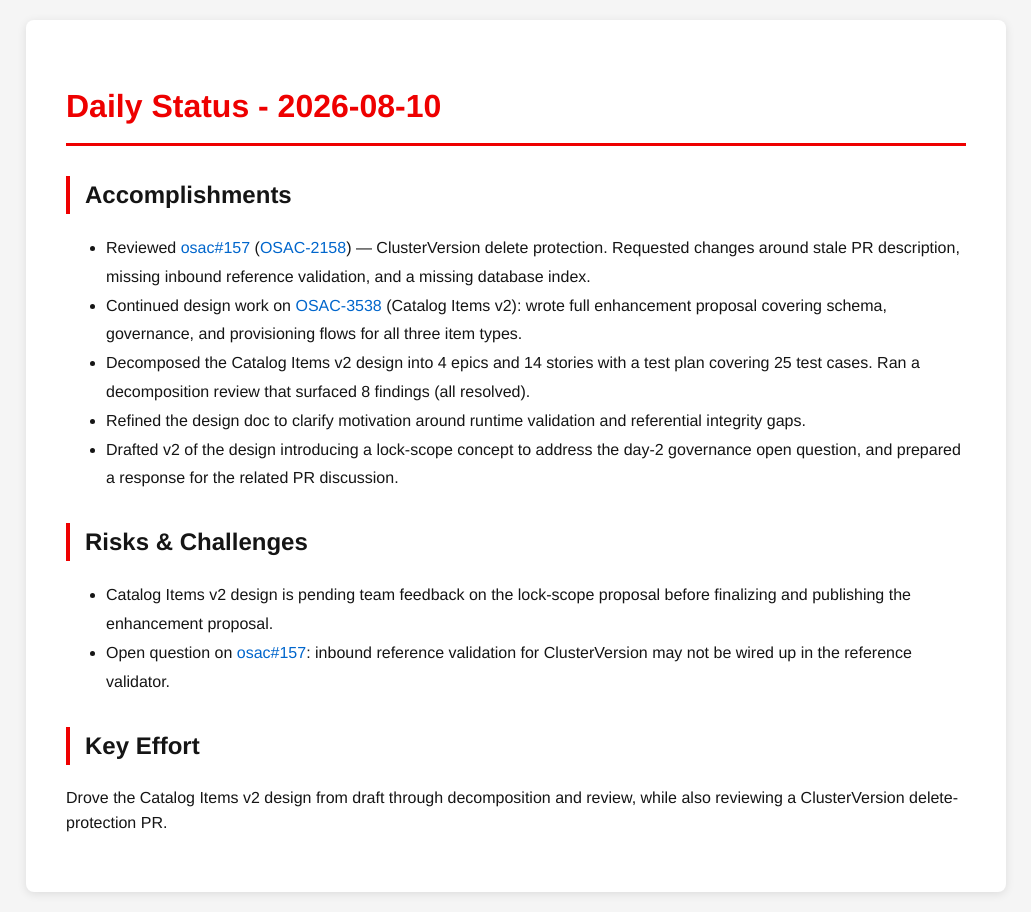
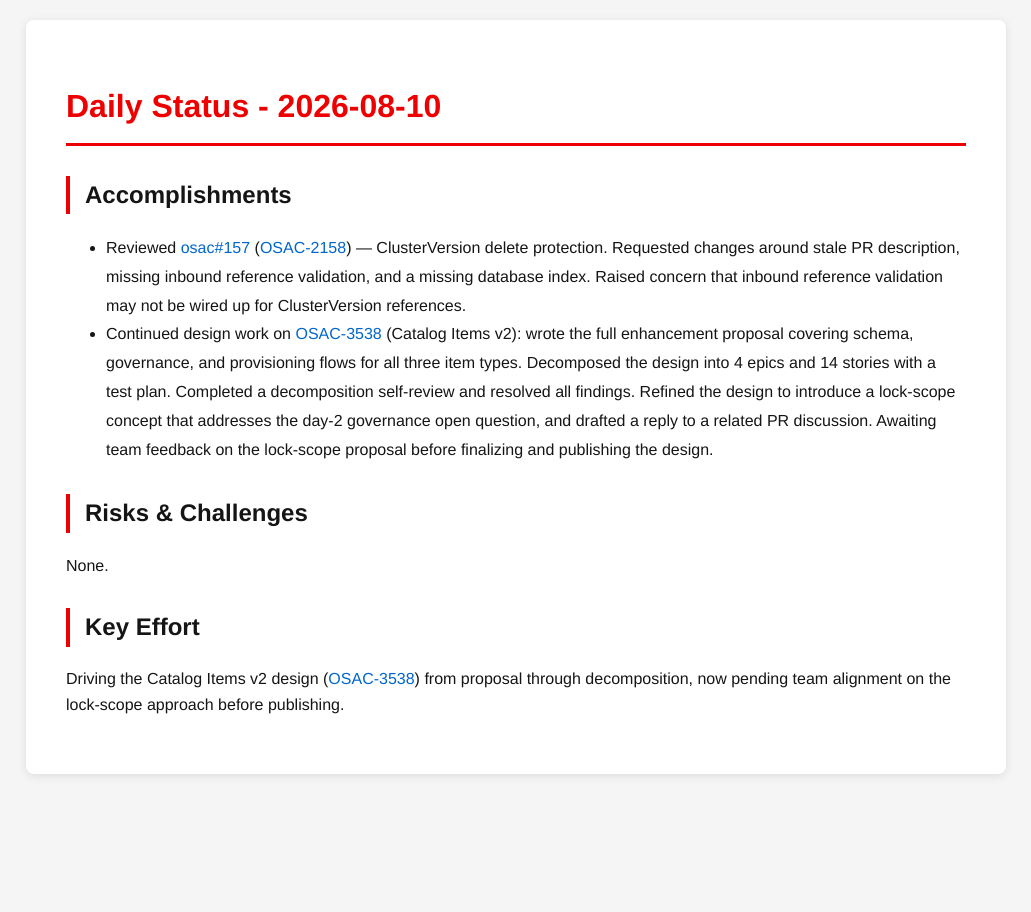
Before and after one commit to tzvatot/daily-status, a Jekyll site: the page built from 2026-08-10.md, in a window 1280 px wide. Shown: the whole page, without its empty margins (124-1155 px from the left). Built offline with Jekyll 4.4.1, drawn with Linux system fonts in a browser that asks for light colours.

Commit message:
Daily status update - 2026-08-10

```diff
--- a/2026-08-10.md
+++ b/2026-08-10.md
@@ -7,15 +7,11 @@ date: 2026-08-10
 # Daily Status - 2026-08-10
 
 ## Accomplishments
-- Reviewed [osac#157](https://github.com/osac-project/osac/pull/157) ([OSAC-2158](https://redhat.atlassian.net/browse/OSAC-2158)) — ClusterVersion delete protection. Requested changes around stale PR description, missing inbound reference validation, and a missing database index.
-- Continued design work on [OSAC-3538](https://redhat.atlassian.net/browse/OSAC-3538) (Catalog Items v2): wrote full enhancement proposal covering schema, governance, and provisioning flows for all three item types.
-- Decomposed the Catalog Items v2 design into 4 epics and 14 stories with a test plan covering 25 test cases. Ran a decomposition review that surfaced 8 findings (all resolved).
-- Refined the design doc to clarify motivation around runtime validation and referential integrity gaps.
-- Drafted v2 of the design introducing a lock-scope concept to address the day-2 governance open question, and prepared a response for the related PR discussion.
+- Reviewed [osac#157](https://github.com/osac-project/osac/pull/157) ([OSAC-2158](https://redhat.atlassian.net/browse/OSAC-2158)) — ClusterVersion delete protection. Requested changes around stale PR description, missing inbound reference validation, and a missing database index. Raised concern that inbound reference validation may not be wired up for ClusterVersion references.
+- Continued design work on [OSAC-3538](https://redhat.atlassian.net/browse/OSAC-3538) (Catalog Items v2): wrote the full enhancement proposal covering schema, governance, and provisioning flows for all three item types. Decomposed the design into 4 epics and 14 stories with a test plan. Completed a decomposition self-review and resolved all findings. Refined the design to introduce a lock-scope concept that addresses the day-2 governance open question, and drafted a reply to a related PR discussion. Awaiting team feedback on the lock-scope proposal before finalizing and publishing the design.
 
 ## Risks & Challenges
-- Catalog Items v2 design is pending team feedback on the lock-scope proposal before finalizing and publishing the enhancement proposal.
-- Open question on [osac#157](https://github.com/osac-project/osac/pull/157): inbound reference validation for ClusterVersion may not be wired up in the reference validator.
+None.
 
 ## Key Effort
-Drove the Catalog Items v2 design from draft through decomposition and review, while also reviewing a ClusterVersion delete-protection PR.
+Driving the Catalog Items v2 design ([OSAC-3538](https://redhat.atlassian.net/browse/OSAC-3538)) from proposal through decomposition, now pending team alignment on the lock-scope approach before publishing.
```
